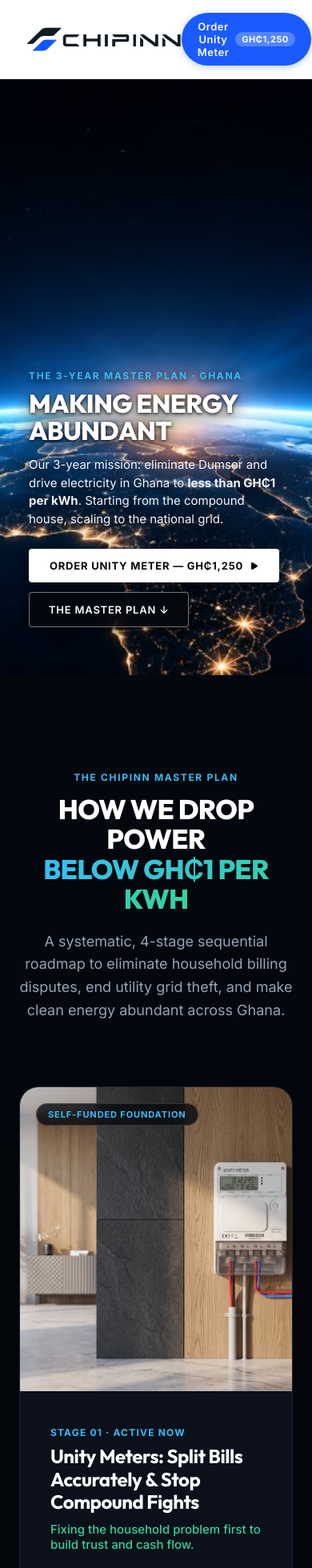
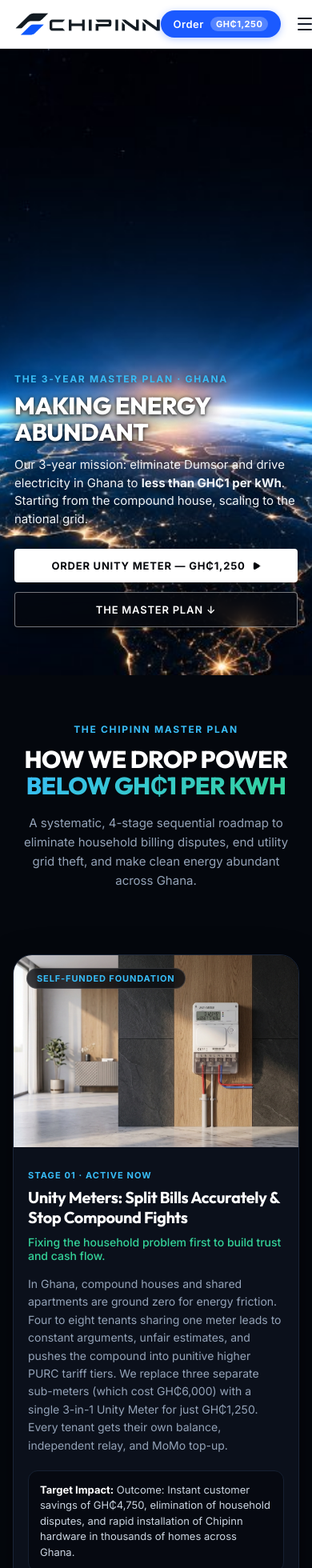
Before and after one commit to chipinntech/chipinntech, a React (Vite) app: page / in a window 390 px wide. Shown: the top 1960 px of the page at 80% size. Built offline with nearby package versions, Linux system fonts and the light colour scheme.

Commit message:
Add full mobile responsiveness, white footer, and updated contact info

```diff
--- a/src/components/HeroSection.jsx
+++ b/src/components/HeroSection.jsx
@@ -40,6 +40,7 @@ export default function HeroSection({ onOpenOrderModal }) {
 
       {/* Content Container (Positioned Cleanly Without Obscuring the Earth) */}
       <div
+        className="hero-container"
         style={{
           maxWidth: '1400px',
           margin: '0 auto',
@@ -68,7 +69,7 @@ export default function HeroSection({ onOpenOrderModal }) {
           {/* Balanced, Sleek Headline */}
           <h1
             style={{
-              fontSize: 'clamp(32px, 4.4vw, 54px)',
+              fontSize: 'clamp(30px, 4.4vw, 54px)',
               fontWeight: 800,
               lineHeight: 1.08,
               letterSpacing: '-0.02em',
@@ -100,6 +101,7 @@ export default function HeroSection({ onOpenOrderModal }) {
 
           {/* Action Buttons */}
           <div
+            className="hero-buttons"
             style={{
               display: 'flex',
               flexWrap: 'wrap',
@@ -108,6 +110,7 @@ export default function HeroSection({ onOpenOrderModal }) {
             }}
           >
             <button
+              className="hero-btn"
               onClick={onOpenOrderModal}
               style={{
                 backgroundColor: '#ffffff',
@@ -138,6 +141,7 @@ export default function HeroSection({ onOpenOrderModal }) {
             </button>
 
             <button
+              className="hero-btn"
               onClick={() => scrollTo('masterplan')}
               style={{
                 backgroundColor: 'rgba(5, 7, 12, 0.65)',
--- a/src/components/MasterPlanSection.jsx
+++ b/src/components/MasterPlanSection.jsx
@@ -56,6 +56,7 @@ export default function MasterPlanSection({ onOpenOrderModal }) {
   return (
     <section
       id="masterplan"
+      className="masterplan-container"
       style={{
         padding: '120px 24px',
         backgroundColor: '#04070d',
@@ -81,13 +82,13 @@ export default function MasterPlanSection({ onOpenOrderModal }) {
 
           <h2
             style={{
-              fontSize: 'clamp(34px, 4.8vw, 56px)',
+              fontSize: 'clamp(30px, 4.4vw, 54px)',
               fontWeight: 800,
               lineHeight: 1.1,
               letterSpacing: '-0.02em',
               color: '#ffffff',
               textTransform: 'uppercase',
-              marginBottom: '20px',
+              marginBottom: '18px',
             }}
           >
             How We Drop Power <br />
@@ -102,7 +103,7 @@ export default function MasterPlanSection({ onOpenOrderModal }) {
             </span>
           </h2>
 
-          <p style={{ fontSize: '18px', color: '#94a3b8', lineHeight: 1.6 }}>
+          <p style={{ fontSize: 'clamp(15px, 1.6vw, 18px)', color: '#94a3b8', lineHeight: 1.6 }}>
             A systematic, 4-stage sequential roadmap to eliminate household billing disputes, end utility grid theft, and make clean energy abundant across Ghana.
           </p>
         </div>
@@ -113,6 +114,7 @@ export default function MasterPlanSection({ onOpenOrderModal }) {
             <div key={stage.num} style={{ position: 'relative' }}>
               {/* Stage Card */}
               <div
+                className="stage-card"
                 style={{
                   backgroundColor: '#0b101b',
                   border: '1px solid #1a2538',
@@ -120,15 +122,16 @@ export default function MasterPlanSection({ onOpenOrderModal }) {
                   overflow: 'hidden',
                   boxShadow: '0 20px 50px rgba(0, 0, 0, 0.4)',
                   display: 'grid',
-                  gridTemplateColumns: 'repeat(auto-fit, minmax(320px, 1fr))',
+                  gridTemplateColumns: 'repeat(auto-fit, minmax(280px, 1fr))',
                   alignItems: 'stretch',
                 }}
               >
                 {/* Image Side */}
                 <div
+                  className="stage-image-box"
                   style={{
                     position: 'relative',
-                    minHeight: '380px',
+                    minHeight: '340px',
                     backgroundColor: '#070a12',
                     order: idx % 2 === 1 ? 2 : 1,
                   }}
@@ -146,12 +149,12 @@ export default function MasterPlanSection({ onOpenOrderModal }) {
                   <div
                     style={{
                       position: 'absolute',
-                      top: '20px',
-                      left: '20px',
+                      top: '16px',
+                      left: '16px',
                       backgroundColor: 'rgba(5, 7, 12, 0.75)',
                       backdropFilter: 'blur(8px)',
                       border: '1px solid rgba(255, 255, 255, 0.15)',
-                      padding: '6px 14px',
+                      padding: '5px 12px',
                       borderRadius: '9999px',
                       fontSize: '11px',
                       fontWeight: 700,
@@ -166,8 +169,9 @@ export default function MasterPlanSection({ onOpenOrderModal }) {
 
                 {/* Content Side */}
                 <div
+                  className="stage-content-box stage-content"
                   style={{
-                    padding: '44px 38px',
+                    padding: '40px 36px',
                     display: 'flex',
                     flexDirection: 'column',
                     justifyContent: 'center',
@@ -176,7 +180,7 @@ export default function MasterPlanSection({ onOpenOrderModal }) {
                 >
                   <div
                     style={{
-                      fontSize: '12px',
+                      fontSize: '11px',
                       fontWeight: 700,
                       color: '#38bdf8',
                       letterSpacing: '0.1em',
@@ -189,10 +193,10 @@ export default function MasterPlanSection({ onOpenOrderModal }) {
 
                   <h3
                     style={{
-                      fontSize: 'clamp(24px, 2.5vw, 32px)',
+                      fontSize: 'clamp(20px, 2.2vw, 28px)',
                       fontWeight: 700,
                       color: '#ffffff',
-                      lineHeight: 1.2,
+                      lineHeight: 1.25,
                       marginBottom: '10px',
                     }}
                   >
@@ -201,10 +205,10 @@ export default function MasterPlanSection({ onOpenOrderModal }) {
 
                   <div
                     style={{
-                      fontSize: '15px',
+                      fontSize: '14px',
                       color: '#34d399',
                       fontWeight: 500,
-                      marginBottom: '18px',
+                      marginBottom: '16px',
                     }}
                   >
                     {stage.headline}
@@ -212,10 +216,10 @@ export default function MasterPlanSection({ onOpenOrderModal }) {
 
                   <p
                     style={{
-                      fontSize: '15px',
+                      fontSize: '14px',
                       color: '#94a3b8',
-                      lineHeight: 1.65,
-                      marginBottom: '22px',
+                      lineHeight: 1.6,
+                      marginBottom: '20px',
                     }}
                   >
                     {stage.desc}
@@ -226,11 +230,11 @@ export default function MasterPlanSection({ onOpenOrderModal }) {
                       backgroundColor: '#060911',
                       border: '1px solid #162032',
                       borderRadius: '12px',
-                      padding: '16px',
+                      padding: '14px',
                       fontSize: '13px',
                       color: '#cbd5e1',
                       lineHeight: 1.5,
-                      marginBottom: stage.cta ? '22px' : 0,
+                      marginBottom: stage.cta ? '20px' : 0,
                     }}
                   >
                     <strong style={{ color: '#ffffff' }}>Target Impact:</strong> {stage.impact}
@@ -243,20 +247,20 @@ export default function MasterPlanSection({ onOpenOrderModal }) {
                         style={{
                           backgroundColor: '#1b5aff',
                           color: '#ffffff',
-                          padding: '14px 26px',
+                          padding: '13px 24px',
                           borderRadius: '8px',
                           fontWeight: 700,
-                          fontSize: '14px',
+                          fontSize: '13px',
                           letterSpacing: '0.04em',
                           textTransform: 'uppercase',
                           display: 'inline-flex',
                           alignItems: 'center',
-                          gap: '10px',
+                          gap: '8px',
                           boxShadow: '0 4px 20px rgba(27, 90, 255, 0.4)',
                         }}
                       >
                         <span>{stage.cta}</span>
-                        <ArrowRight size={16} />
+                        <ArrowRight size={15} />
                       </button>
                     </div>
                   )}
@@ -271,14 +275,14 @@ export default function MasterPlanSection({ onOpenOrderModal }) {
                     flexDirection: 'column',
                     alignItems: 'center',
                     justifyContent: 'center',
-                    padding: '36px 0',
+                    padding: '30px 0',
                     position: 'relative',
                   }}
                 >
                   <div
                     style={{
                       width: '2px',
-                      height: '32px',
+                      height: '24px',
                       background: 'linear-gradient(to bottom, #1b5aff, #38bdf8)',
                     }}
                   />
@@ -289,21 +293,22 @@ export default function MasterPlanSection({ onOpenOrderModal }) {
                       gap: '8px',
                       backgroundColor: '#0c121e',
                       border: '1px solid #1e2c44',
-                      padding: '6px 18px',
+                      padding: '6px 16px',
                       borderRadius: '9999px',
-                      fontSize: '12px',
+                      fontSize: '11px',
                       fontWeight: 600,
                       color: '#38bdf8',
-                      margin: '10px 0',
+                      margin: '8px 0',
+                      textAlign: 'center',
                     }}
                   >
                     <span>{stage.connectorText}</span>
-                    <ArrowDown size={14} />
+                    <ArrowDown size={13} />
                   </div>
                   <div
                     style={{
                       width: '2px',
-                      height: '32px',
+                      height: '24px',
                       background: 'linear-gradient(to bottom, #38bdf8, #1b5aff)',
                     }}
                   />
--- a/src/components/Navbar.jsx
+++ b/src/components/Navbar.jsx
@@ -24,6 +24,7 @@ export default function Navbar({ onOpenOrderModal }) {
   return (
     <>
       <header
+        className="header-nav"
         style={{
           position: 'fixed',
           top: 0,
@@ -64,7 +65,7 @@ export default function Navbar({ onOpenOrderModal }) {
               src="/assets/chipinn-logo-transparent.png"
               alt="Chipinn"
               style={{
-                height: '32px',
+                height: '30px',
                 width: 'auto',
                 objectFit: 'contain',
                 display: 'block',
@@ -72,7 +73,7 @@ export default function Navbar({ onOpenOrderModal }) {
             />
           </div>
 
-          {/* Clean Dark Text Nav Links for White Navbar */}
+          {/* Desktop Nav Links */}
           <nav
             style={{
               display: 'none',
@@ -129,13 +130,13 @@ export default function Navbar({ onOpenOrderModal }) {
           </nav>
 
           {/* Right Action Button */}
-          <div style={{ display: 'flex', alignItems: 'center', gap: '16px' }}>
+          <div style={{ display: 'flex', alignItems: 'center', gap: '12px' }}>
             <button
               onClick={onOpenOrderModal}
               style={{
                 backgroundColor: '#1b5aff',
                 color: '#ffffff',
-                padding: '9px 20px',
+                padding: '8px 16px',
                 borderRadius: '9999px',
                 fontWeight: 600,
                 fontSize: '13px',
@@ -155,11 +156,12 @@ export default function Navbar({ onOpenOrderModal }) {
                 e.currentTarget.style.transform = 'translateY(0)';
               }}
             >
-              <span>Order Unity Meter</span>
+              <span className="nav-order-text-full">Order Unity Meter</span>
+              <span className="nav-order-text-short">Order</span>
               <span
                 style={{
                   backgroundColor: 'rgba(255, 255, 255, 0.25)',
-                  padding: '2px 8px',
+                  padding: '2px 7px',
                   borderRadius: '9999px',
                   fontSize: '11px',
                   fontWeight: 700,
@@ -193,16 +195,16 @@ export default function Navbar({ onOpenOrderModal }) {
         <div
           style={{
             position: 'fixed',
-            top: '60px',
+            top: '56px',
             left: 0,
             right: 0,
             backgroundColor: '#ffffff',
             borderBottom: '1px solid #e5e7eb',
-            padding: '24px 20px',
+            padding: '20px 18px',
             zIndex: 49,
             display: 'flex',
             flexDirection: 'column',
-            gap: '16px',
+            gap: '14px',
             boxShadow: '0 20px 40px rgba(0, 0, 0, 0.1)',
           }}
         >
@@ -254,7 +256,7 @@ export default function Navbar({ onOpenOrderModal }) {
               onOpenOrderModal();
             }}
             style={{
-              marginTop: '12px',
+              marginTop: '10px',
               backgroundColor: '#1b5aff',
               color: '#ffffff',
               padding: '12px',
--- a/src/index.css
+++ b/src/index.css
@@ -259,3 +259,88 @@ h1, h2, h3, h4, h5, h6 {
     display: flex !important;
   }
 }
+
+
+/* ==========================================================================
+   Mobile Responsiveness Enhancements (Screens <= 768px and <= 480px)
+   ========================================================================== */
+
+@media (max-width: 768px) {
+  /* Navbar */
+  .header-nav {
+    padding: 12px 18px !important;
+  }
+  .nav-order-text-full {
+    display: none !important;
+  }
+  .nav-order-text-short {
+    display: inline !important;
+  }
+
+  /* Hero Section */
+  .hero-container {
+    padding: 0 18px !important;
+  }
+  .hero-buttons {
+    flex-direction: column !important;
+    align-items: stretch !important;
+    width: 100% !important;
+  }
+  .hero-btn {
+    width: 100% !important;
+    justify-content: center !important;
+    text-align: center !important;
+  }
+
+  /* Master Plan Section */
+  .masterplan-container {
+    padding: 60px 16px !important;
+  }
+  .stage-card {
+    grid-template-columns: 1fr !important;
+  }
+  .stage-content {
+    padding: 28px 18px !important;
+  }
+  .stage-image-box {
+    min-height: 240px !important;
+    height: 240px !important;
+    order: 1 !important;
+  }
+  .stage-content-box {
+    order: 2 !important;
+  }
+
+  /* Unity Meter Section */
+  .unity-section-container {
+    padding: 60px 16px !important;
+  }
+  .unity-grid {
+    grid-template-columns: 1fr !important;
+    gap: 36px !important;
+  }
+  .unity-image-box {
+    height: 320px !important;
+  }
+  .price-banner {
+    padding: 22px 18px !important;
+    flex-direction: column !important;
+    align-items: flex-start !important;
+    gap: 16px !important;
+  }
+
+  /* Footer */
+  .footer-container {
+    padding: 50px 18px 30px !important;
+  }
+  .footer-grid {
+    grid-template-columns: 1fr !important;
+    gap: 36px !important;
+  }
+}
+
+@media (min-width: 769px) {
+  .nav-order-text-short {
+    display: none !important;
+  }
+}
```
Also changed, not shown: src/components/Footer.jsx (+6 -4 lines), src/components/UnityMeterSection.jsx (+61 -59 lines).
